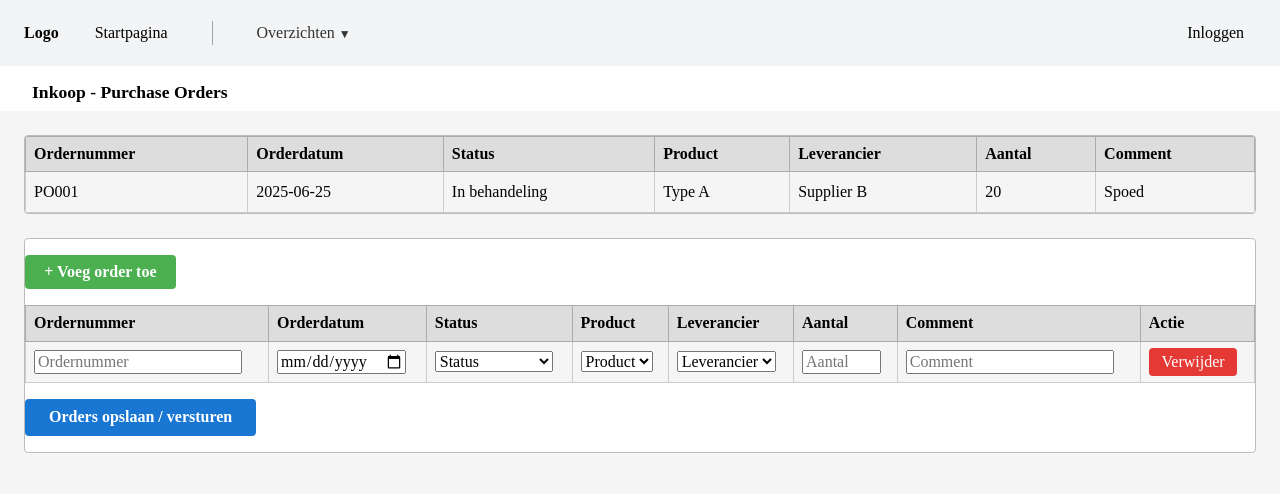
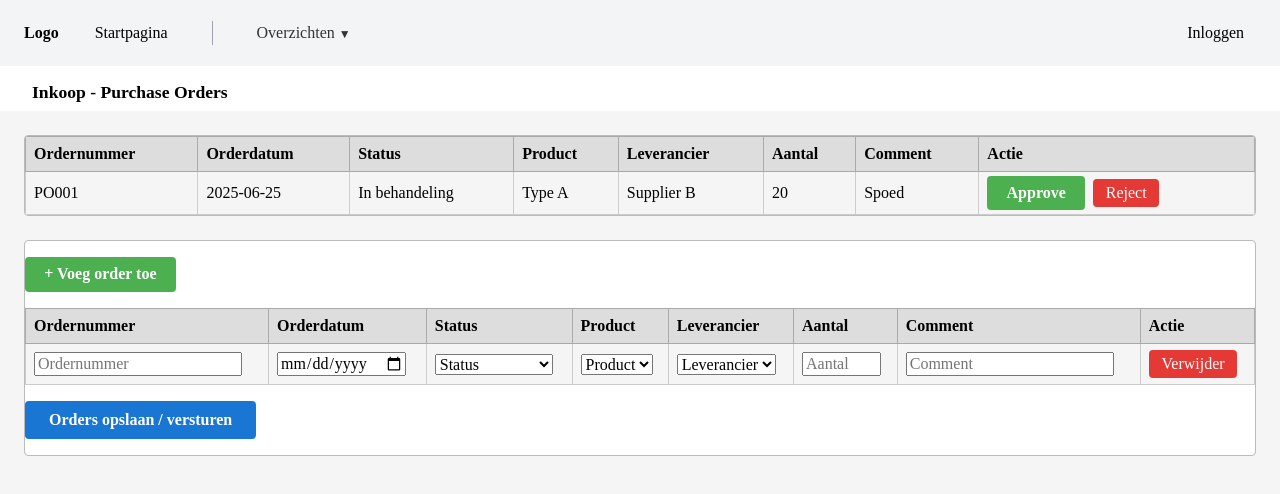
Before and after one commit to ZuydUniversity/2425-B2C6-B2B-2-Frontend, a Next.js app: page /purchasing in a window 1280 px wide. Shown: the top 494 px of the page. Built offline with nearby package versions, Linux system fonts and the light colour scheme.

Commit message:
included Approve/Reject actions

```diff
--- a/src/pages/purchasing.tsx
+++ b/src/pages/purchasing.tsx
@@ -68,11 +68,15 @@ const PurchasingPage = () => {
   const [errors, setErrors] = useState<{ [key: number]: string }>({});
   const [submitMessage, setSubmitMessage] = useState<string | null>(null);
 
+  // Approval/rejection modal state
+  const [showRejectModal, setShowRejectModal] = useState<null | number>(null);
+  const [rejectComment, setRejectComment] = useState<string>("");
+
   // Handle changes for new order rows
   const handleNewOrderChange = (
     idx: number,
     field: keyof PurchaseOrder,
-    value: any,
+    value: string | number | Supplier | Product | null,
   ) => {
     setNewOrders((prev) =>
       prev.map((row, i) => (i === idx ? { ...row, [field]: value } : row)),
@@ -139,6 +143,38 @@ const PurchasingPage = () => {
     setSubmitMessage("Orders succesvol toegevoegd!");
   };
 
+  // Approve order
+  const handleApprove = (idx: number) => {
+    setOrders((prev) =>
+      prev.map((order, i) =>
+        i === idx
+          ? { ...order, status: "Goedgekeurd", comment: order.comment || "" }
+          : order,
+      ),
+    );
+    // TODO: Call backend API to update status
+  };
+
+  // Open reject modal
+  const handleOpenReject = (idx: number) => {
+    setShowRejectModal(idx);
+    setRejectComment("");
+  };
+
+  // Confirm rejection
+  const handleReject = (idx: number) => {
+    setOrders((prev) =>
+      prev.map((order, i) =>
+        i === idx
+          ? { ...order, status: "Geweigerd", comment: rejectComment }
+          : order,
+      ),
+    );
+    setShowRejectModal(null);
+    setRejectComment("");
+    // TODO: Call backend API to update status and comment
+  };
+
   return (
     <div className={styles.container}>
       <div className={styles.pageTitle}>
@@ -155,6 +191,7 @@ const PurchasingPage = () => {
                   {header}
                 </th>
               ))}
+              <th className={styles.th}>Actie</th>
             </tr>
           </thead>
           <tbody>
@@ -170,11 +207,61 @@ const PurchasingPage = () => {
                 <td className={styles.td}>{order.supplier?.name || ""}</td>
                 <td className={styles.td}>{order.quantity}</td>
                 <td className={styles.td}>{order.comment}</td>
+                <td className={styles.td}>
+                  {order.status === "In behandeling" && (
+                    <>
+                      <button
+                        className={styles.addButton}
+                        onClick={() => handleApprove(idx)}
+                      >
+                        Approve
+                      </button>
+                      <button
+                        className={styles.removeButton}
+                        onClick={() => handleOpenReject(idx)}
+                        style={{ marginLeft: 8 }}
+                      >
+                        Reject
+                      </button>
+                    </>
+                  )}
+                </td>
               </tr>
             ))}
           </tbody>
         </table>
       </div>
+
+      {/* Reject Modal */}
+      {showRejectModal !== null && (
+        <div className={styles.modalOverlay}>
+          <div className={styles.modalContent}>
+            <h3>Reden van afwijzing</h3>
+            <textarea
+              value={rejectComment}
+              onChange={(e) => setRejectComment(e.target.value)}
+              rows={4}
+              style={{ width: "100%", marginBottom: 16 }}
+              placeholder="Voer een reden in..."
+            />
+            <div style={{ display: "flex", gap: 12 }}>
+              <button
+                className={styles.removeButton}
+                onClick={() => handleReject(showRejectModal)}
+                disabled={!rejectComment.trim()}
+              >
+                Bevestig afwijzing
+              </button>
+              <button
+                className={styles.addButton}
+                onClick={() => setShowRejectModal(null)}
+              >
+                Annuleer
+              </button>
+            </div>
+          </div>
+        </div>
+      )}
 
       {/* New Purchase Orders Table */}
       <div className={styles.tableWrapper}>
```
